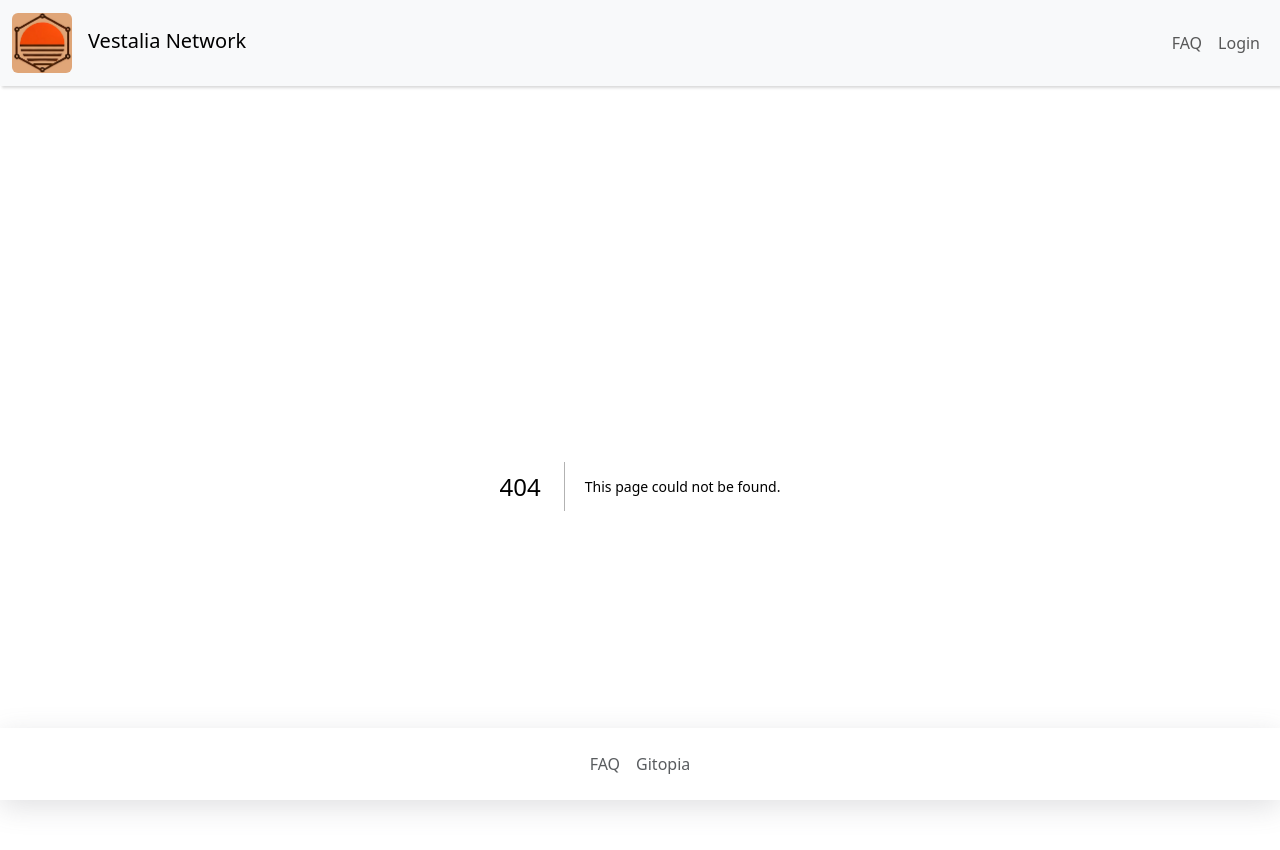
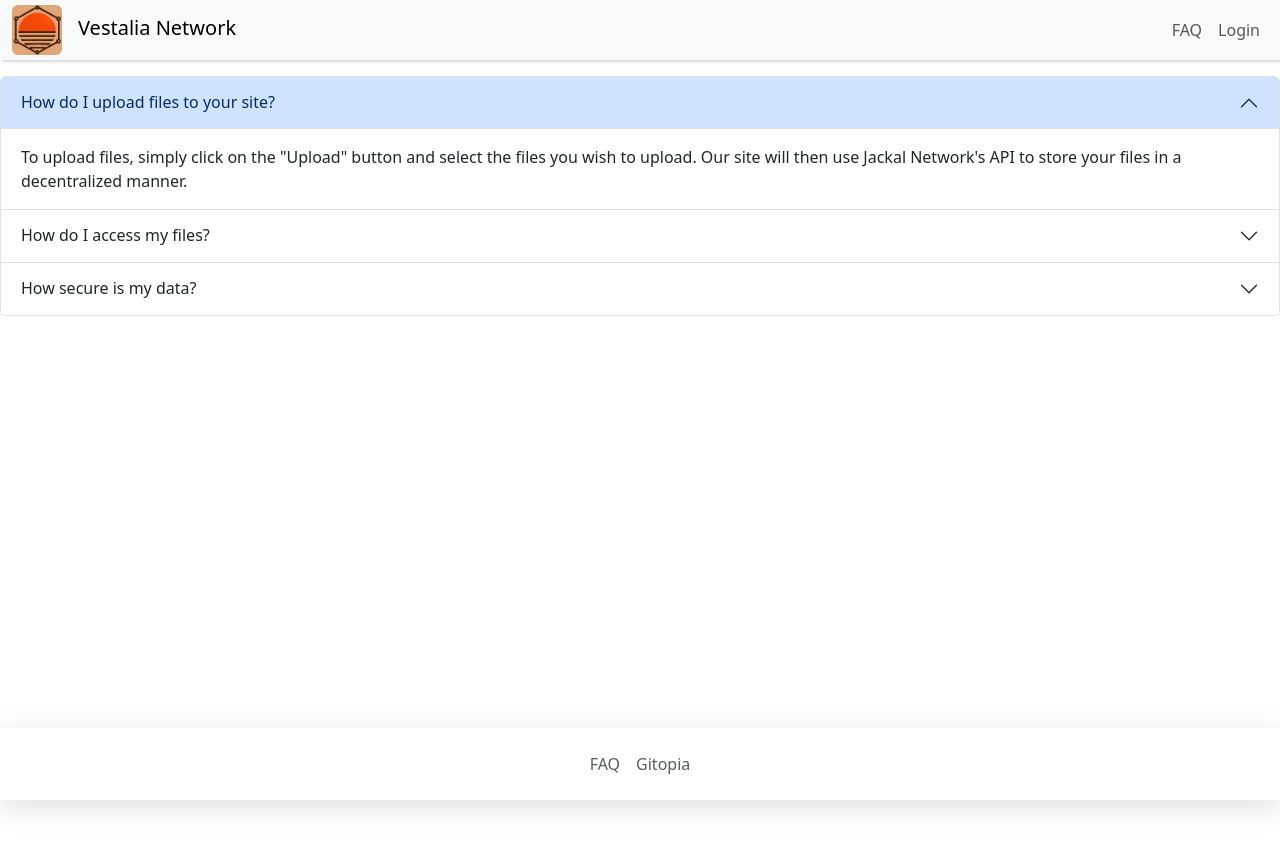
Before and after one commit to velthium/vestalia-network, a Next.js app: page /faq in a window 1280 px wide. Before the commit this address had no page. Shown: the top 850 px of the page. After the commit the page ends 800 px from the top, so only its background shows below. Built offline with nearby package versions, Linux system fonts and the light colour scheme.

Commit message:
Add Faq, login page, Boostrap JS
- Add FAQ and Login page
- Add Bootstrap JS
- Enhance/increase the spacing between the header and main page content

```diff
--- /dev/null
+++ b/src/app/faq/page.js
@@ -0,0 +1,47 @@
+"use client";
+
+export default function Faq() {
+
+  return (
+    <div>
+      <div className="accordion" id="accordionExample">
+        <div className="accordion-item">
+          <h2 className="accordion-header">
+            <button className="accordion-button" type="button" data-bs-toggle="collapse" data-bs-target="#collapseOne" aria-expanded="true" aria-controls="collapseOne">
+              How do I upload files to your site?
+            </button>
+          </h2>
+          <div id="collapseOne" className="accordion-collapse collapse show" data-bs-parent="#accordionExample">
+            <div className="accordion-body">
+              To upload files, simply click on the "Upload" button and select the files you wish to upload. Our site will then use Jackal Network's API to store your files in a decentralized manner.
+            </div>
+          </div>
+        </div>
+        <div className="accordion-item">
+          <h2 className="accordion-header">
+            <button className="accordion-button collapsed" type="button" data-bs-toggle="collapse" data-bs-target="#collapseTwo" aria-expanded="false" aria-controls="collapseTwo">
+              How do I access my files?
+            </button>
+          </h2>
+          <div id="collapseTwo" className="accordion-collapse collapse" data-bs-parent="#accordionExample">
+            <div className="accordion-body">
+              You can access your files at any time by logging into your account and navigating to the "My Files" section.
+            </div>
+          </div>
+        </div>
+        <div className="accordion-item">
+          <h2 className="accordion-header">
+            <button className="accordion-button collapsed" type="button" data-bs-toggle="collapse" data-bs-target="#collapseThree" aria-expanded="false" aria-controls="collapseThree">
+              How secure is my data?
+            </button>
+          </h2>
+          <div id="collapseThree" className="accordion-collapse collapse" data-bs-parent="#accordionExample">
+            <div className="accordion-body">
+            Your data is stored in a decentralized manner using Jackal Network's API, which ensures that it is protected from centralized points of failure and censorship.
+            </div>
+          </div>
+        </div>
+      </div>
+    </div>
+  );
+}
--- a/src/app/globals.scss
+++ b/src/app/globals.scss
@@ -1,3 +1,5 @@
+@import 'bootstrap/dist/css/bootstrap.min.css';
+
 * {
   padding: 0;
   margin: 0;
--- a/src/app/layout.js
+++ b/src/app/layout.js
@@ -1,7 +1,8 @@
 import { Geist, Geist_Mono } from "next/font/google";
-import "bootstrap/dist/css/bootstrap.min.css";
 import Header from '../components/Header';
 import Footer from '../components/Footer';
+import BootstrapClient from '../components/BootstrapClient';
+
 import "./globals.scss";
 
 const geistSans = Geist({
@@ -26,6 +27,7 @@ export default function RootLayout({ children }) {
         <Header />
         <main>
           {children}
+          <BootstrapClient />
         </main>
         <Footer />
       </body>
--- a/src/app/page.js
+++ b/src/app/page.js
@@ -3,7 +3,7 @@
 export default function Home() {
   return (
     <div>
-      <h1 className="text-center">Vestalia Network</h1>
+      <h1 className="text-center h3">Decentralized storage</h1>
     </div>
   );
 }
--- /dev/null
+++ b/src/components/BootstrapClient.js
@@ -0,0 +1,13 @@
+"use client"
+
+import { useEffect } from 'react'
+
+function BootstrapClient() {
+    useEffect(() => {
+        require('bootstrap/dist/js/bootstrap.bundle.min.js');
+    }, [])
+
+    return null;
+}
+
+export default BootstrapClient;
--- a/src/components/Footer.js
+++ b/src/components/Footer.js
@@ -4,7 +4,9 @@ function Footer() {
             <ul className="nav justify-content-center p-3">
                 <li className="nav-item">
                     <a
-                    className="nav-link px-2 text-body-secondary">FAQ
+                    className="nav-link px-2 text-body-secondary"
+                    href="/faq"
+                    >FAQ
                     </a>
                 </li>
                 <li className="nav-item">
--- a/src/components/Header.js
+++ b/src/components/Header.js
@@ -2,15 +2,15 @@ import Image from 'next/image';
 
 function Header() {
     return (
-        <header>
-            <nav className="navbar navbar-expand-lg bg-body-tertiary">
+        <header className="mb-3">
+            <nav className="navbar navbar-expand-lg bg-body-tertiary p-0">
                 <div className="container-fluid">
-                <a className="navbar-brand" href="#">
+                <a className="navbar-brand" href="/">
                     <Image
                         src="/images/Logo.jpg"
                         alt="Logo Vestalia Network"
-                        width={60}
-                        height={60}
+                        width={50}
+                        height={50}
                         className="rounded"
                         loading="eager"
                     />
@@ -22,10 +22,10 @@ function Header() {
                 <div className="collapse navbar-collapse" id="navbarText">
                 <ul className="navbar-nav ms-auto mb-2 mb-lg-0">
                     <li className="nav-item">
-                        <a className="nav-link" href="#">FAQ</a>
+                        <a className="nav-link" href="/faq">FAQ</a>
                     </li>
                     <li className="nav-item">
-                        <a className="nav-link" href="#">Login</a>
+                        <a className="nav-link" href="/login">Login</a>
                     </li>
                 </ul>
                 </div>
```
Also changed, not shown: src/app/login/page.js (added, +9 -0 lines).
